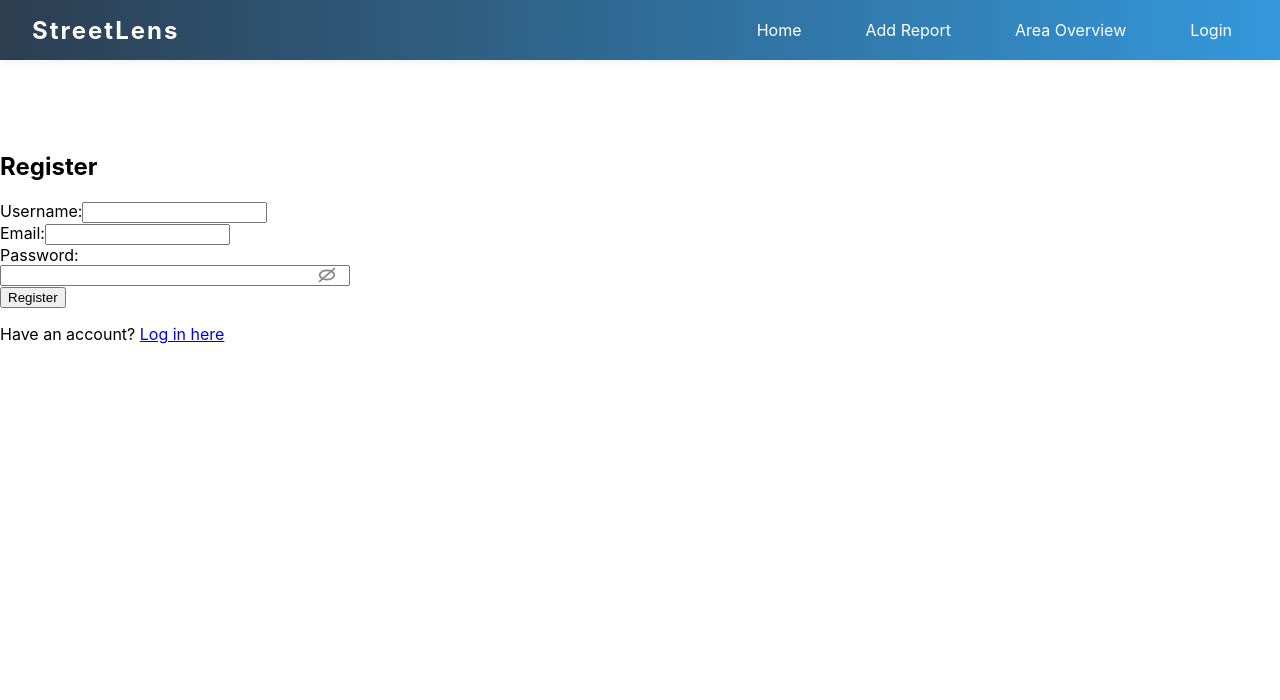
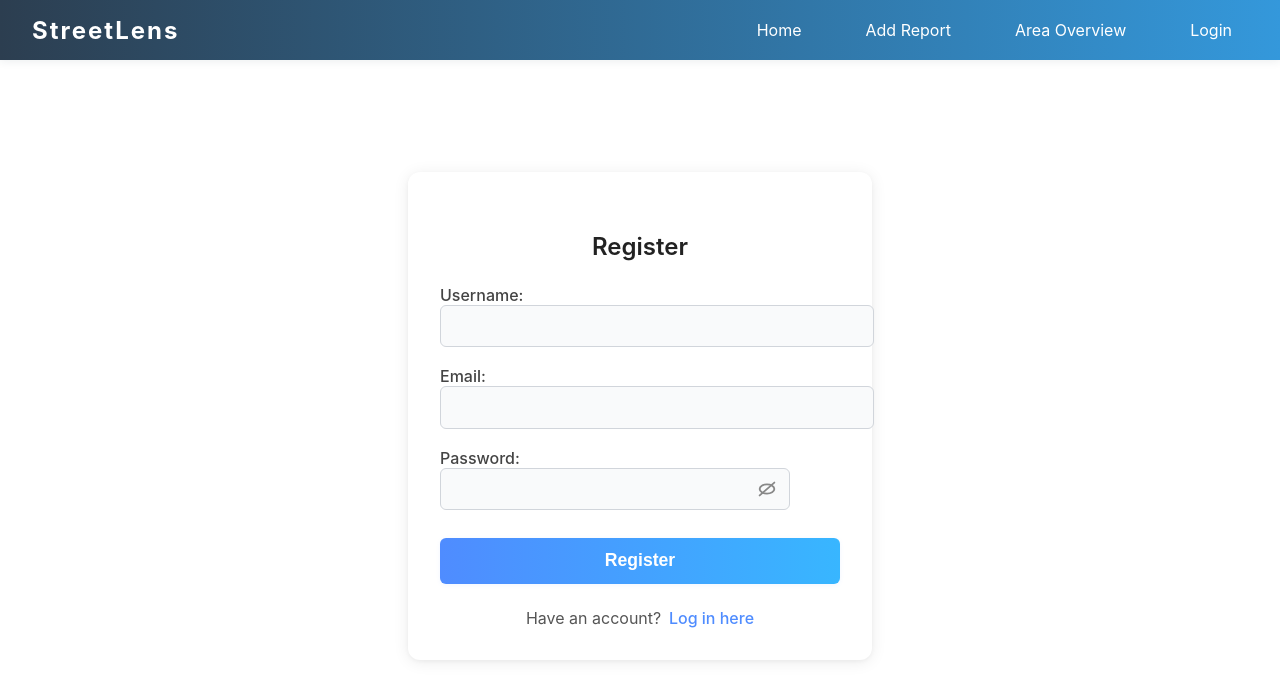
Before and after one commit to annuoluwa/streetlens, a React (Create React App) app in the folder frontend/: page /register in a window 1280 px wide. Shown: the top 700 px of the page. Built offline with nearby package versions, Linux system fonts and the light colour scheme; no server answers.

Commit message:
Add styles to signup page

```diff
--- a/frontend/src/pages/Register.jsx
+++ b/frontend/src/pages/Register.jsx
@@ -2,6 +2,7 @@ import React, { useState, useEffect } from 'react';
 import { useDispatch, useSelector } from 'react-redux';
 import { registerUser } from '../user/userSlice';
 import { Link, useNavigate } from 'react-router-dom';
+import styles from './Register.module.css';
 
 const Register = () => {
 	const dispatch = useDispatch();
@@ -31,7 +32,7 @@ const Register = () => {
 	};
 
 	return (
-		<div className="register-container">
+		<div className={styles['register-container']}>
 			<h2>Register</h2>
 			<form onSubmit={handleSubmit}>
 				<div>
@@ -101,7 +102,7 @@ const Register = () => {
 				{error && <div className="error">{error}</div>}
 				{success && <div className="success">Registration successful! Redirecting to login...</div>}
 			</form>
-			<div className="login-link" style={{ marginTop: '1rem' }}>
+			   <div className={styles['login-link']}>
 				Have an account?{' '}
 				<Link to="/login">Log in here</Link>
 			</div>
--- /dev/null
+++ b/frontend/src/pages/Register.module.css
@@ -0,0 +1,107 @@
+.register-container {
+  max-width: 400px;
+  margin: 2.5rem auto;
+  padding: 2.5rem 2rem 2rem 2rem;
+  background: #fff;
+  border-radius: 12px;
+  box-shadow: 0 2px 16px rgba(0,0,0,0.08), 0 1.5px 4px rgba(0,0,0,0.04);
+  display: flex;
+  flex-direction: column;
+  align-items: center;
+}
+
+.register-container h2 {
+  margin-bottom: 1.5rem;
+  color: #222;
+  font-weight: 600;
+}
+
+.register-container form {
+  width: 100%;
+  display: flex;
+  flex-direction: column;
+  gap: 1.2rem;
+}
+
+.register-container label {
+  font-size: 1rem;
+  color: #444;
+  margin-bottom: 0.3rem;
+  font-weight: 500;
+}
+
+.register-container input[type="text"],
+.register-container input[type="email"],
+.register-container input[type="password"],
+.register-container input[type="password"],
+.register-container input[type="text"] {
+  width: 100%;
+  padding: 0.7rem 1rem;
+  border: 1px solid #d1d5db;
+  border-radius: 6px;
+  font-size: 1rem;
+  background: #f9fafb;
+  transition: border 0.2s;
+}
+
+.register-container input:focus {
+  border: 1.5px solid #4f8cff;
+  outline: none;
+  background: #fff;
+}
+
+.register-container button[type="submit"] {
+  margin-top: 0.5rem;
+  padding: 0.8rem 0;
+  width: 100%;
+  background: linear-gradient(90deg, #4f8cff 0%, #38b6ff 100%);
+  color: #fff;
+  font-size: 1.1rem;
+  font-weight: 600;
+  border: none;
+  border-radius: 6px;
+  cursor: pointer;
+  box-shadow: 0 1px 4px rgba(80,140,255,0.08);
+  transition: background 0.2s;
+}
+
+.register-container button[type="submit"]:hover:not(:disabled) {
+  background: linear-gradient(90deg, #38b6ff 0%, #4f8cff 100%);
+}
+
+.register-container .error {
+  color: #d32f2f;
+  background: #fff0f0;
+  border: 1px solid #ffd6d6;
+  border-radius: 4px;
+  padding: 0.5rem 1rem;
+  margin-top: 0.5rem;
+  font-size: 0.98rem;
+}
+
+.register-container .success {
+  color: #388e3c;
+  background: #e8f5e9;
+  border: 1px solid #b2dfdb;
+  border-radius: 4px;
+  padding: 0.5rem 1rem;
+  margin-top: 0.5rem;
+  font-size: 0.98rem;
+}
+
+.register-container .login-link {
+  margin-top: 1.5rem;
+  font-size: 1rem;
+  color: #555;
+}
+
+.register-container .login-link a {
+  color: #4f8cff;
+  text-decoration: none;
+  font-weight: 500;
+  margin-left: 0.2rem;
+}
+
+.register-container .login-link a:hover {
+  text-decoration: underline;
+}
```
